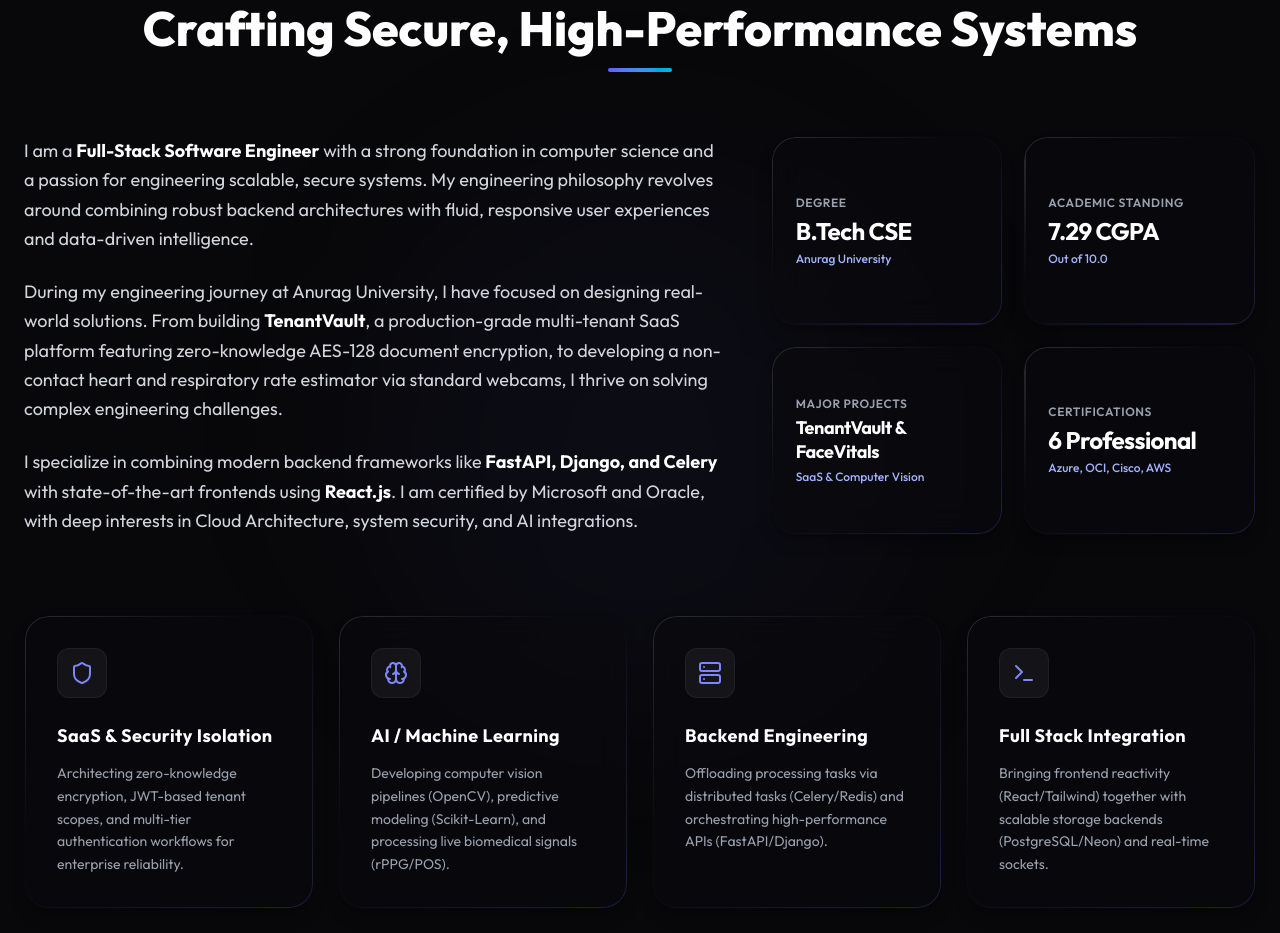
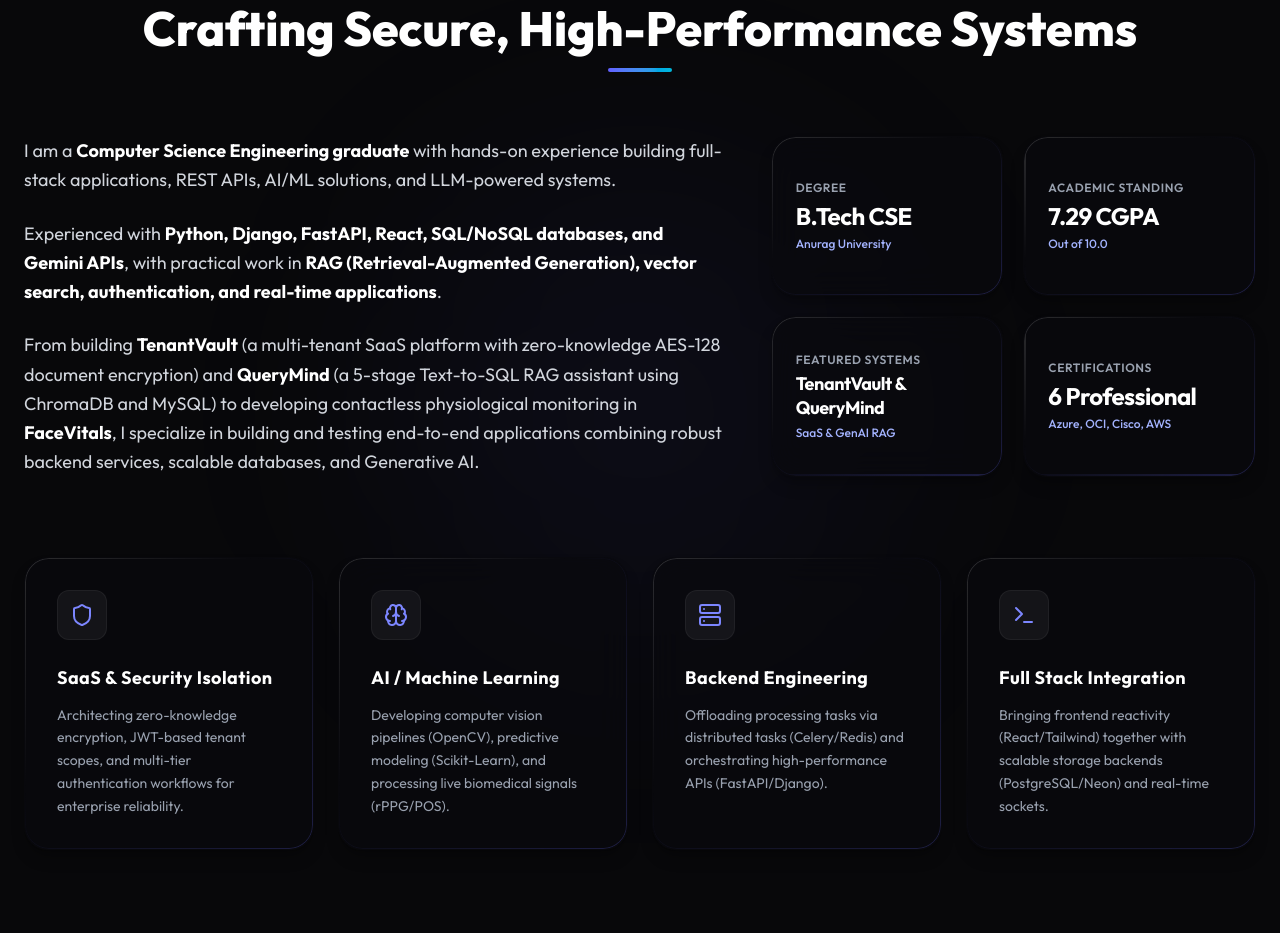
Before and after one commit to mohithreddy123-hub/portfolio, a React (Vite) app: page / in a window 1280 px wide. Shown: the part 920-1853 px from the top of the page. Built offline with nearby package versions, Linux system fonts and the light colour scheme.

Commit message:
feat: update about section summary to match resume background

```diff
--- a/src/components/About.jsx
+++ b/src/components/About.jsx
@@ -70,13 +70,13 @@
             className="lg:col-span-7 flex flex-col justify-center space-y-6 text-gray-300 text-lg leading-relaxed"
           >
             <p>
-              I am a <strong className="text-white">Full-Stack Software Engineer</strong> with a strong foundation in computer science and a passion for engineering scalable, secure systems. My engineering philosophy revolves around combining robust backend architectures with fluid, responsive user experiences and data-driven intelligence.
+              I am a <strong className="text-white">Computer Science Engineering graduate</strong> with hands-on experience building full-stack applications, REST APIs, AI/ML solutions, and LLM-powered systems.
             </p>
             <p>
-              During my engineering journey at Anurag University, I have focused on designing real-world solutions. From building <strong className="text-white">TenantVault</strong>, a production-grade multi-tenant SaaS platform featuring zero-knowledge AES-128 document encryption, to developing a non-contact heart and respiratory rate estimator via standard webcams, I thrive on solving complex engineering challenges.
+              Experienced with <strong className="text-white">Python, Django, FastAPI, React, SQL/NoSQL databases, and Gemini APIs</strong>, with practical work in <strong className="text-white">RAG (Retrieval-Augmented Generation), vector search, authentication, and real-time applications</strong>.
             </p>
             <p>
-              I specialize in combining modern backend frameworks like <strong className="text-white">FastAPI, Django, and Celery</strong> with state-of-the-art frontends using <strong className="text-white">React.js</strong>. I am certified by Microsoft and Oracle, with deep interests in Cloud Architecture, system security, and AI integrations.
+              From building <strong className="text-white">TenantVault</strong> (a multi-tenant SaaS platform with zero-knowledge AES-128 document encryption) and <strong className="text-white">QueryMind</strong> (a 5-stage Text-to-SQL RAG assistant using ChromaDB and MySQL) to developing contactless physiological monitoring in <strong className="text-white">FaceVitals</strong>, I specialize in building and testing end-to-end applications combining robust backend services, scalable databases, and Generative AI.
             </p>
           </motion.div>
 
@@ -117,13 +117,13 @@
             {/* Card 3: Major Projects */}
             <div className="gradient-border-card p-6 flex flex-col justify-center min-h-[145px] hover:-translate-y-1.5 transition-transform duration-300 shadow-lg shadow-black/25">
               <span className="text-gray-400 text-xs font-semibold tracking-wider uppercase mb-1">
-                Major Projects
+                Featured Systems
               </span>
               <span className="text-white text-base md:text-lg font-bold tracking-tight mb-1 leading-snug">
-                TenantVault & FaceVitals
+                TenantVault &amp; QueryMind
               </span>
               <span className="text-indigo-300 text-xs font-medium">
-                SaaS & Computer Vision
+                SaaS &amp; GenAI RAG
               </span>
             </div>
 
```
